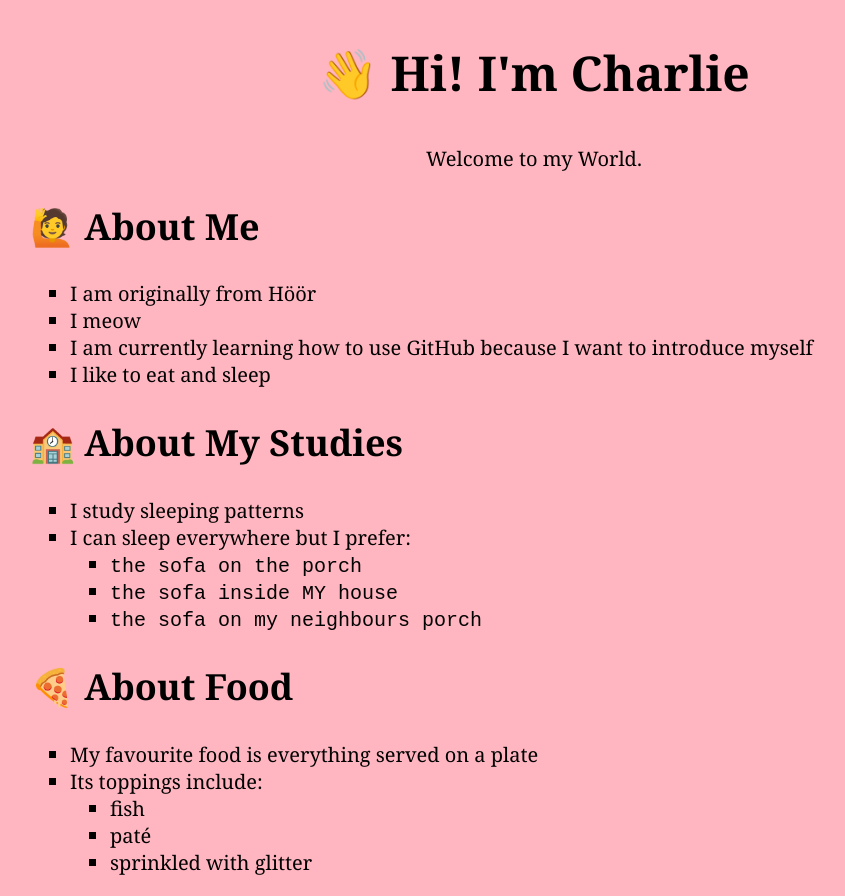
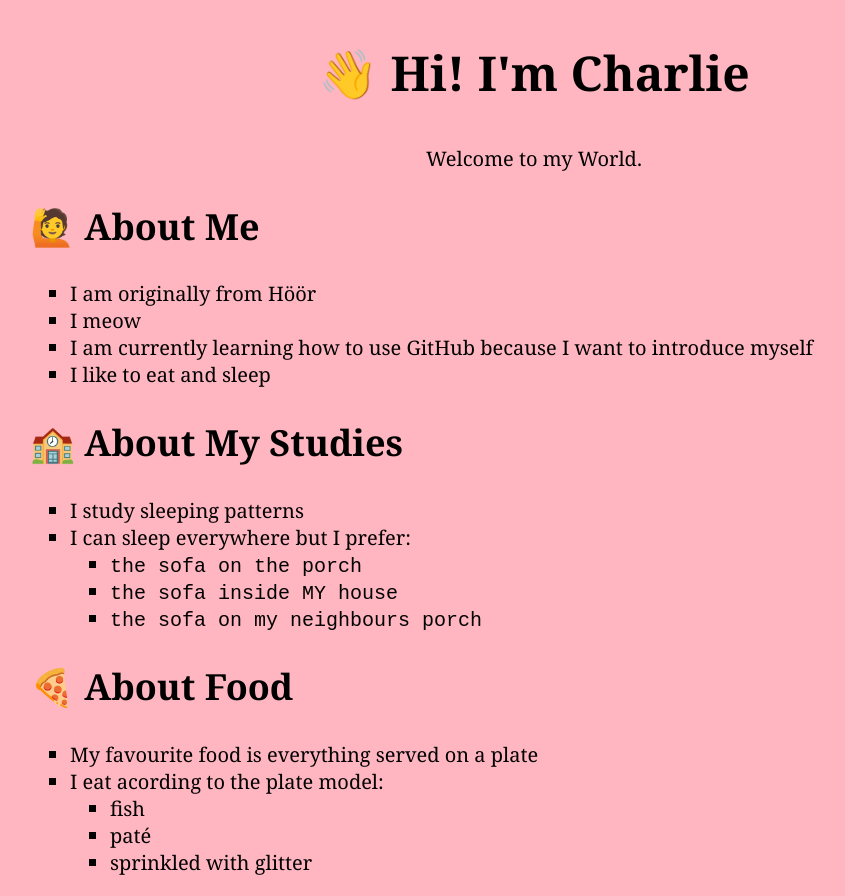
Before and after one commit to AnniAntoni/mycat, a plain HTML site: page index.html in a window 1280 px wide. Shown: the whole page, without its empty margins (106-951 px from the left). Drawn offline with Linux system fonts and the light colour scheme.

Commit message:
updated Charlies food preferences

```diff
--- a/index.html
+++ b/index.html
@@ -38,7 +38,7 @@
         <h2>&#127829; About Food</h2>
         <ul>
             <li>My favourite food is everything served on a plate</li>
-            <li>Its toppings include:
+            <li>I eat acording to the plate model:
                 <ul>
                     <li>fish</li>
                     <li>paté</li>
```
